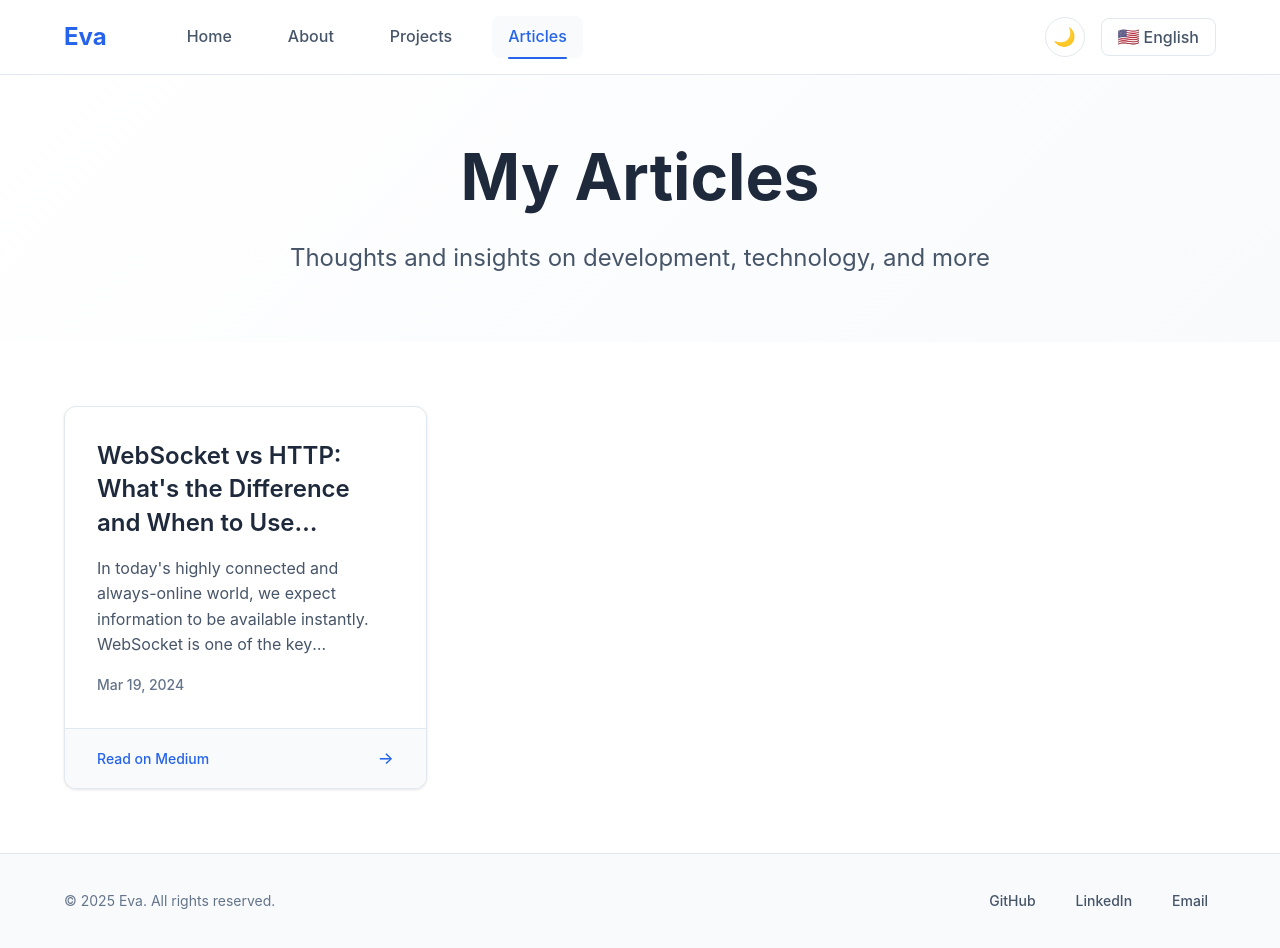
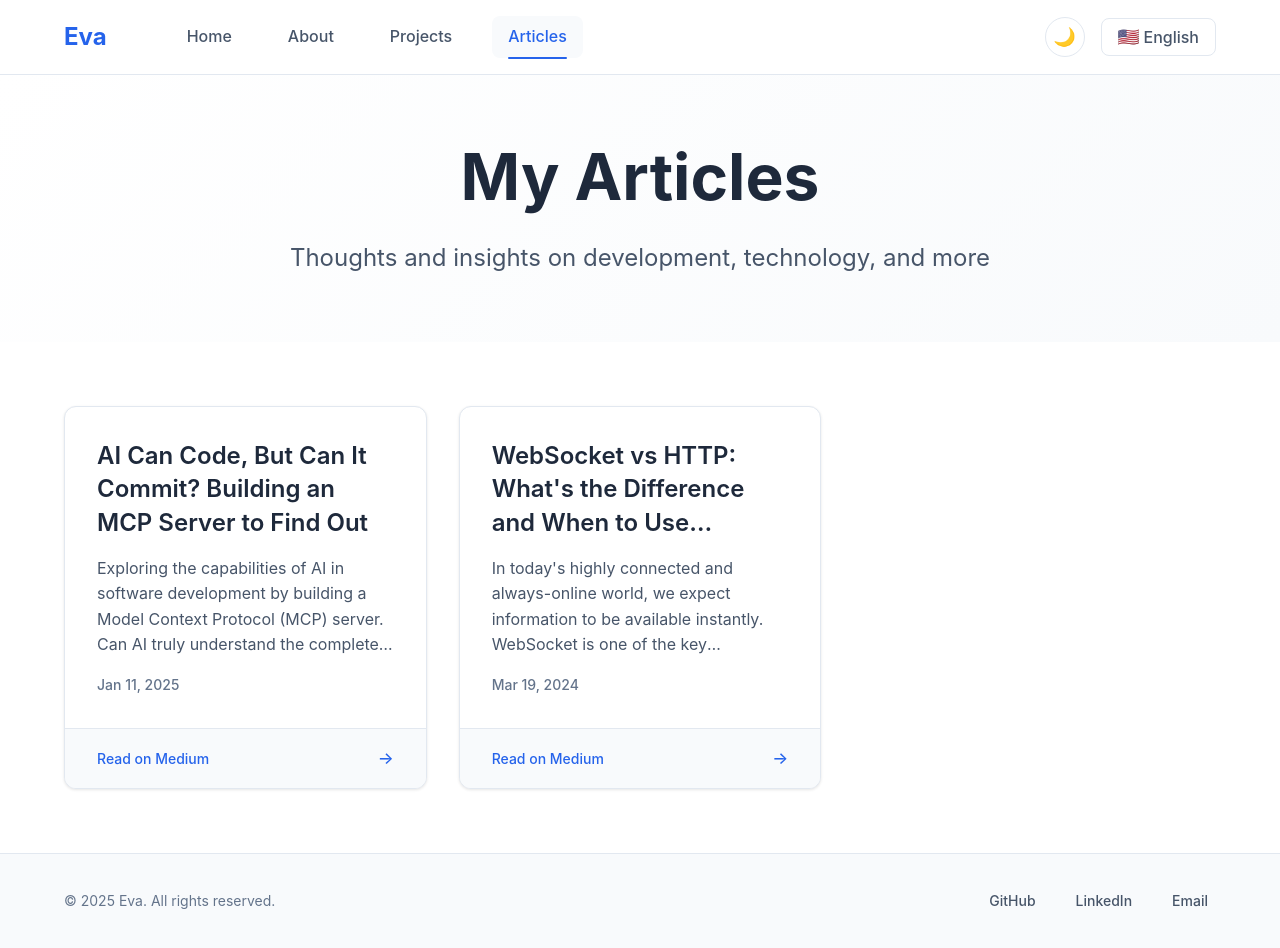
Before and after one commit to Evalin123/personal-site, a React (Vite) app: page /articles in a window 1280 px wide. Built offline with nearby package versions, Linux system fonts and the light colour scheme.

Commit message:
Add new article about AI and MCP server
Added an article entry titled 'AI Can Code, But Can It Commit? Building an MCP Server to Find Out' to the articles list in Articles.tsx. This article explores AI's role in the software development workflow.

```diff
--- a/src/pages/Articles.tsx
+++ b/src/pages/Articles.tsx
@@ -15,6 +15,15 @@ const Articles = () => {
   const { t } = useTranslation();
 
   const articles: Article[] = [
+    {
+      id: 'ai-can-code-but-can-it-commit',
+      title: 'AI Can Code, But Can It Commit? Building an MCP Server to Find Out',
+      excerpt:
+        'Exploring the capabilities of AI in software development by building a Model Context Protocol (MCP) server. Can AI truly understand the complete development workflow from coding to committing?',
+      publishedDate: '2025-01-11',
+      url: 'https://medium.com/@evalin8/ai-can-code-but-can-it-commit-building-an-mcp-server-to-find-out-39f2209c5f5c',
+      imageUrl: undefined, // 暫時不使用圖片
+    },
     {
       id: 'websocket-vs-http',
       title: "WebSocket vs HTTP: What's the Difference and When to Use WebSocket?",
```
